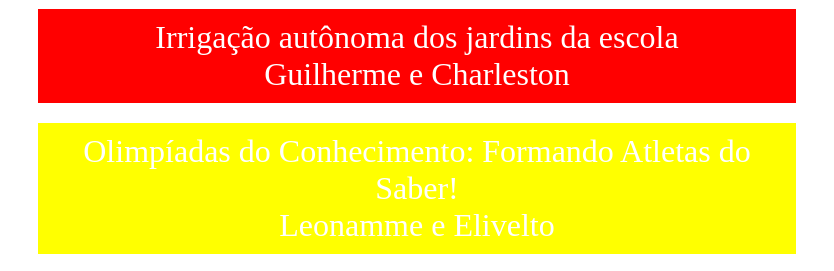
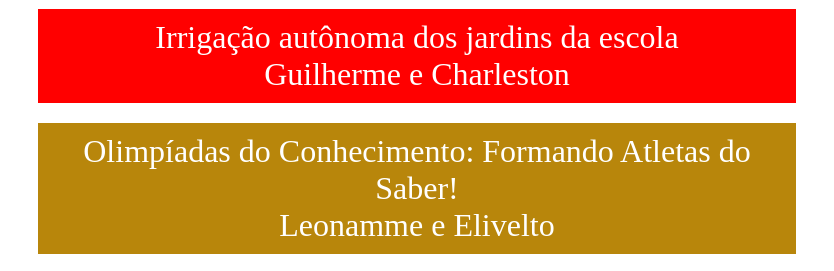
Before and after one commit to A-I-S-Tech/teste, a plain HTML site: page index.html in a window 1280 px wide. Shown: the part 405-676 px from the top of the page, without its empty margins (223-1057 px from the left). Drawn offline with Linux system fonts and the light colour scheme.

Commit message:
Update index.html

```diff
--- a/index.html
+++ b/index.html
@@ -30,7 +30,7 @@
 		font-size : 32px;
 	  }
       .amarelo {
-        background-color: yellow;
+        background-color: rgb(184, 134, 11);
       }
 
       .azul {
```
